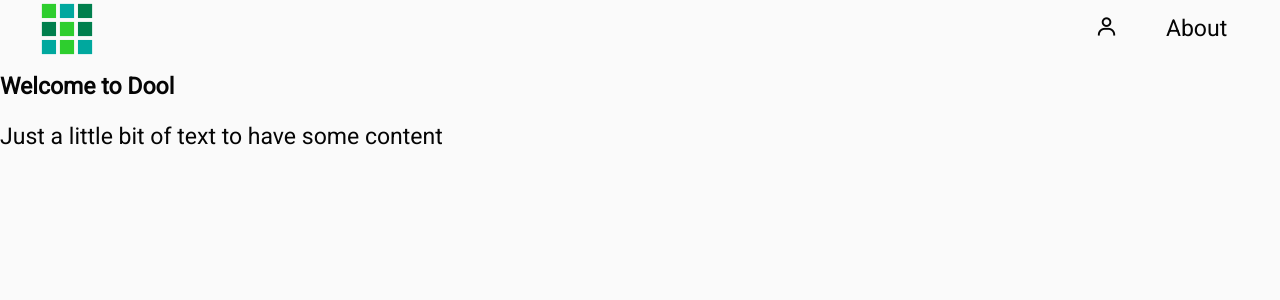
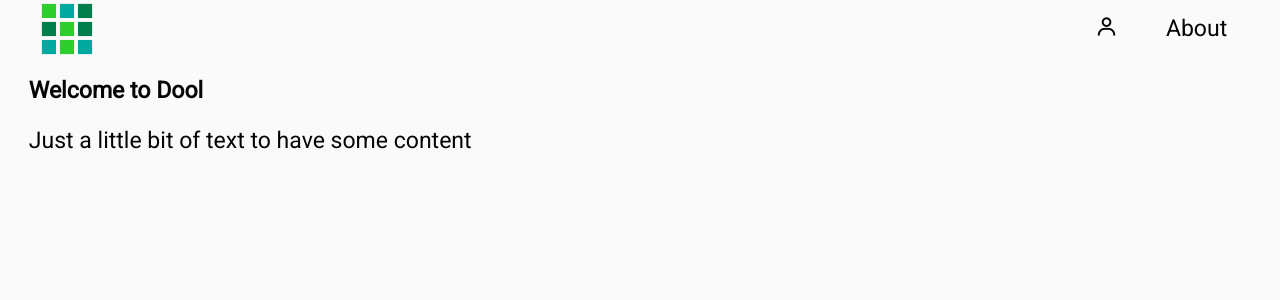
Before and after one commit to Dlurak/dloolFrontend, a SvelteKit app: page / in a window 1280 px wide. Shown: the top 300 px of the page. Built offline with nearby package versions, Linux system fonts and the light colour scheme.

Commit message:
added a main tag to the layout
formatted the code

```diff
--- a/src/app.html
+++ b/src/app.html
@@ -3,7 +3,7 @@
 	<head>
 		<meta charset="utf-8" />
 		<link rel="icon" href="%sveltekit.assets%/assets/dloolLogo.svg" />
-		<link rel="apple-touch-icon" href="%sveltekit.assets%/assets/dloolLogoAppleTouch.png">
+		<link rel="apple-touch-icon" href="%sveltekit.assets%/assets/dloolLogoAppleTouch.png" />
 		<link rel="stylesheet" href="%sveltekit.assets%/global.css" />
 		<link href="https://unpkg.com/boxicons@2.1.4/css/boxicons.min.css" rel="stylesheet" />
 		<meta name="viewport" content="width=device-width" />
--- a/src/lib/Logo.svelte
+++ b/src/lib/Logo.svelte
@@ -1,4 +1,4 @@
-<img src="/assets/dloolLogo.svg" alt="Logo" title="Dlool">
+<img src="/assets/dloolLogo.svg" alt="Logo" title="Dlool" />
 
 <style>
 	img {
--- a/src/lib/Navbar.svelte
+++ b/src/lib/Navbar.svelte
@@ -32,7 +32,7 @@
 		{/each}
 	</ul>
 	<div id="hamburgerWrapper">
-		<HamburgerButton bind:isOpened={isHamburgerOpened}/>
+		<HamburgerButton bind:isOpened={isHamburgerOpened} />
 	</div>
 </nav>
 
--- a/src/lib/navbar/textOrIconLink.svelte
+++ b/src/lib/navbar/textOrIconLink.svelte
@@ -24,7 +24,7 @@
 		width: 100%;
 		box-sizing: border-box;
 
-		padding: .75rem;
+		padding: 0.75rem;
 
 		position: relative;
 
@@ -34,7 +34,7 @@
 	}
 
 	a::after {
-		content: "";
+		content: '';
 		position: absolute;
 
 		bottom: 0;
--- a/src/routes/+layout.svelte
+++ b/src/routes/+layout.svelte
@@ -4,4 +4,13 @@
 
 <Navbar />
 
-<slot />
+<main>
+	<slot />
+</main>
+
+<style>
+	main {
+		margin-inline: 1.5rem;
+		margin-block: 1rem;
+	}
+</style>
--- a/static/global.css
+++ b/static/global.css
@@ -34,7 +34,6 @@
 	}
 }
 
-
 body {
 	padding: 0;
 	margin: 0;
```
Also changed, not shown: 1 other file (tests, documents, lock files or other folders).
